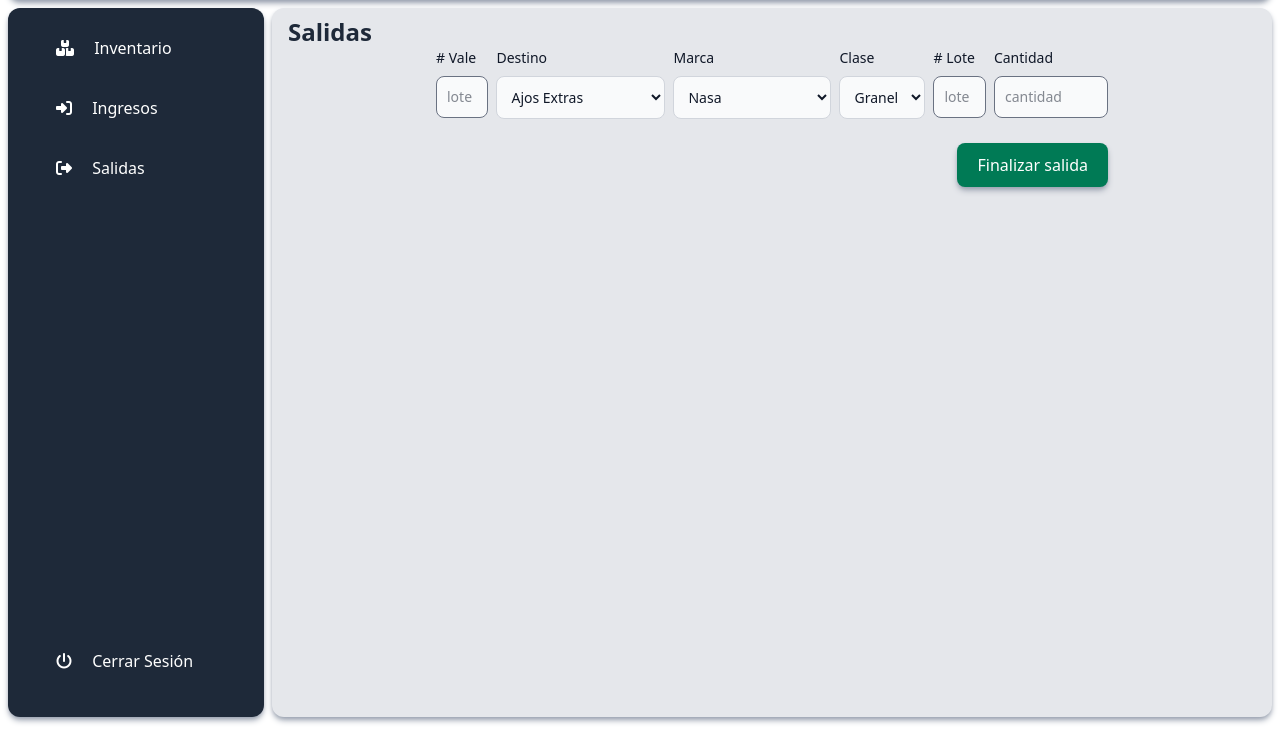
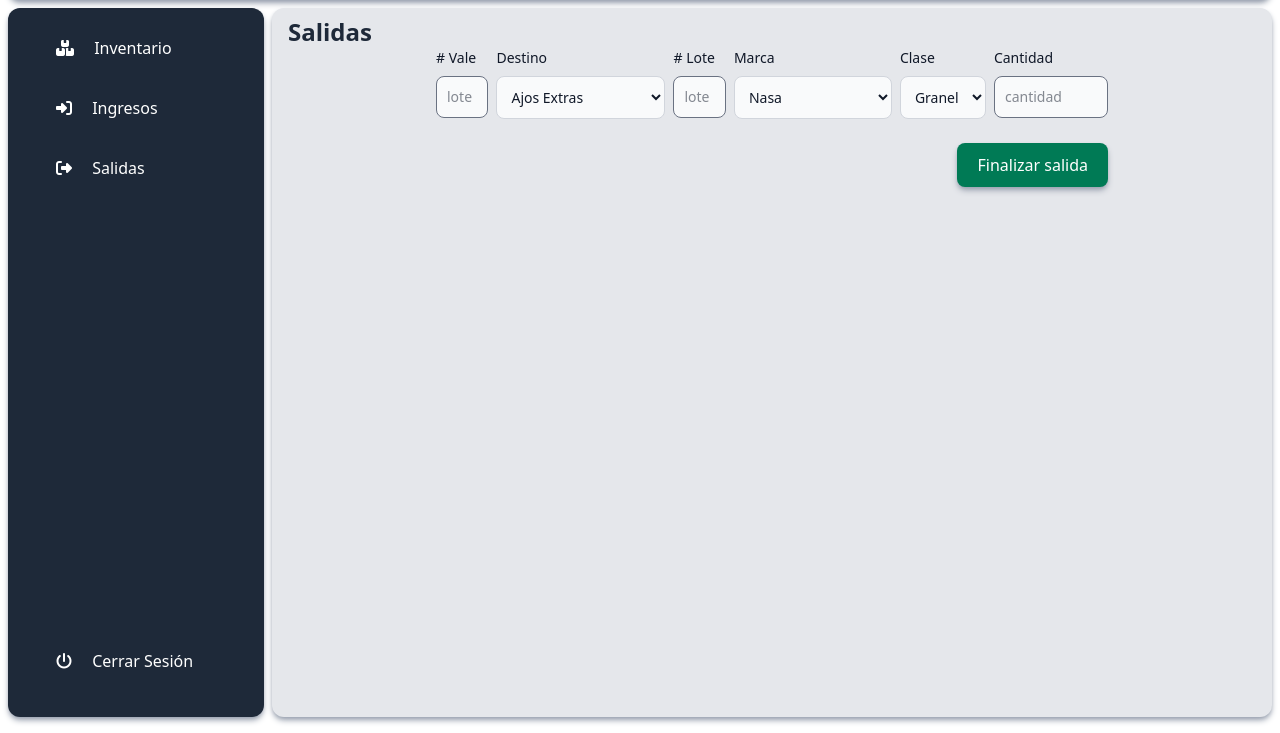
Before and after one commit to jsebastiantorres/GarlicPro, a website: page salidas.html in a window 1280 px wide. Shown: the part 67-800 px from the top of the page. Drawn offline with Linux system fonts and the light colour scheme.

Commit message:
Actualizacion orden de los campos de los formularios

```diff
--- a/salidas.html
+++ b/salidas.html
@@ -129,7 +129,14 @@
                                         <option value="opcion3">Hermanos Vasquez</option>
                                     </select>
                                 </div>
-
+                                <div class="flex-col">
+                                    <label for="lote" class="block mb-2 text-sm font-medium text-gray-900">#
+                                        Lote</label>
+                                    <input type="number" id="lote" aria-describedby="helper-text-explanation" min="0"
+                                        max="99999"
+                                        class="no-spinner appearance-none bg-gray-50 border border-gray-500 text-gray-900 text-sm rounded-lg block w-full p-2.5 dark:text-gray-500 "
+                                        placeholder="lote" required />
+                                </div>
                                 <div class="flex-col">
                                     <label for="select_marca" class="block mb-2 text-sm font-medium text-gray-900">
                                         Marca
@@ -147,14 +154,7 @@
                                         class="border text-sm rounded-lg block p-2.5 bg-gray-50 text-gray-900 border-gray-300 focus:ring-gray-950 focus:border-gray-950">
                                     </select>
                                 </div>
-                                <div class="flex-col">
-                                    <label for="lote" class="block mb-2 text-sm font-medium text-gray-900">#
-                                        Lote</label>
-                                    <input type="number" id="lote" aria-describedby="helper-text-explanation" min="0"
-                                        max="99999"
-                                        class="no-spinner appearance-none bg-gray-50 border border-gray-500 text-gray-900 text-sm rounded-lg block w-full p-2.5 dark:text-gray-500 "
-                                        placeholder="lote" required />
-                                </div>
+
                                 <div class="flex-col">
                                     <label for="cantidad"
                                         class="block mb-2 text-sm font-medium text-gray-900">Cantidad</label>
```
Also changed, not shown: ingresos.html (+2 -2 lines).
